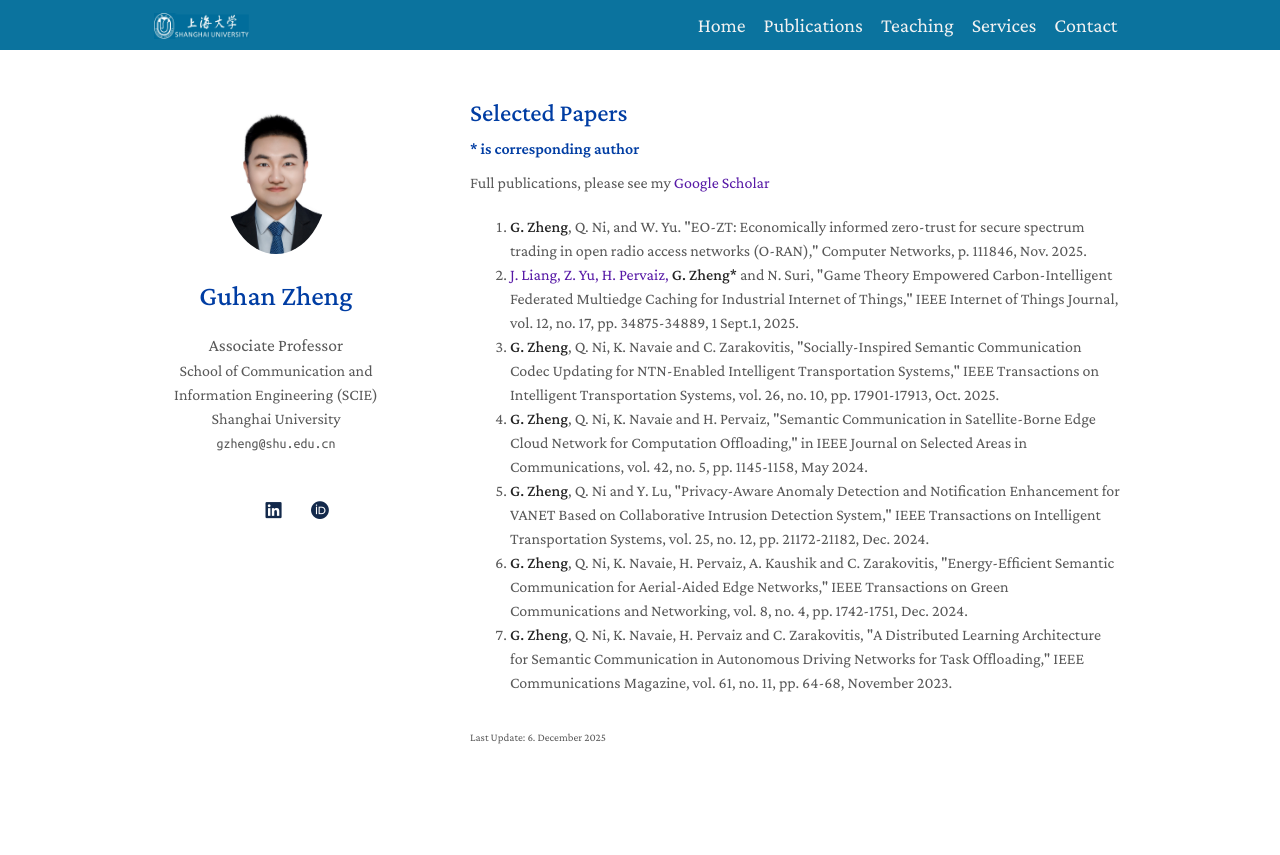
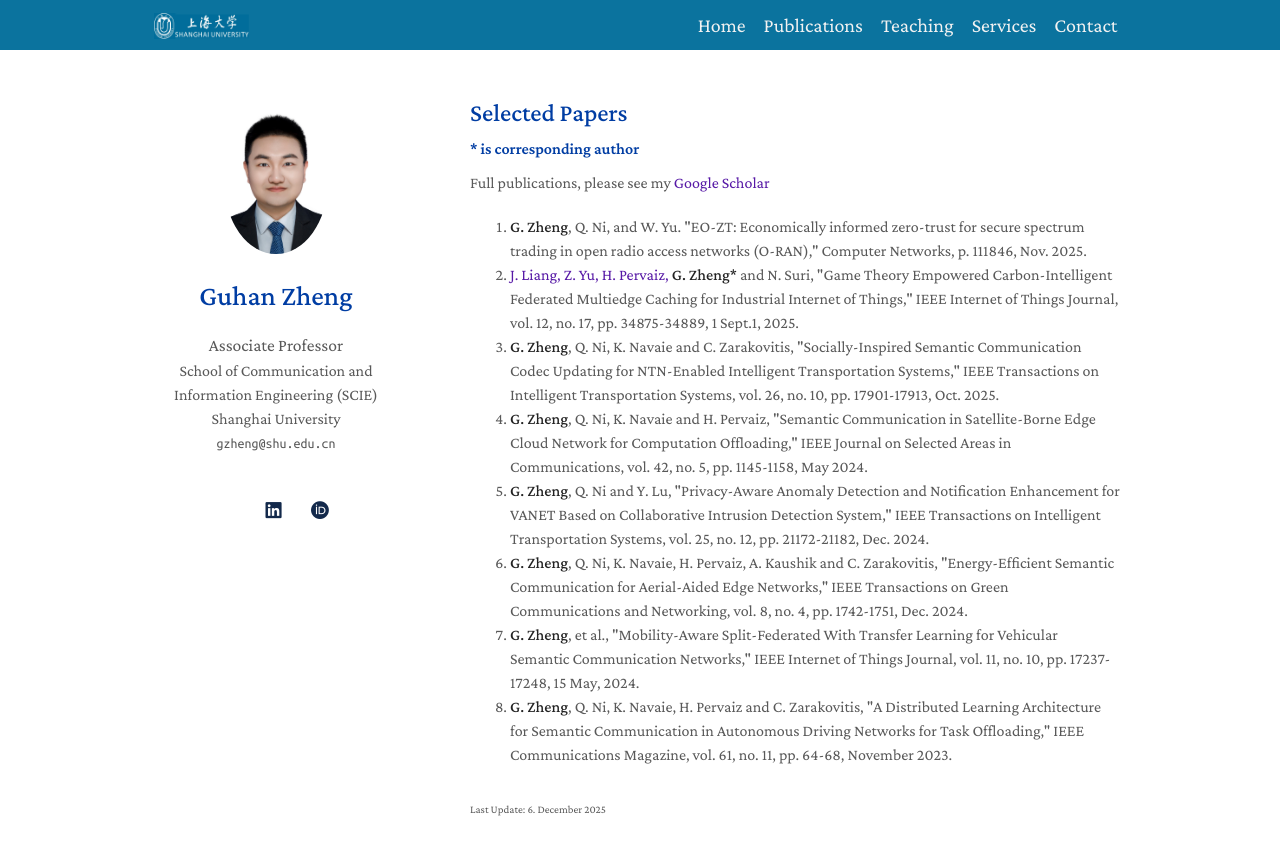
Before and after one commit to Guhan328/Guhan328.github.io, a Jekyll site: the page built from publications.md, in a window 1280 px wide. Shown: the top 855 px of the page. Built offline with Jekyll 4.4.1, drawn with Linux system fonts in a browser that asks for light colours; a style sheet for code colours, icons or effects is not loaded.

Commit message:
Update pubJournal.md

```diff
--- a/_includes/pubJournal.md
+++ b/_includes/pubJournal.md
@@ -8,9 +8,10 @@
   <li><a href="https://www.sciencedirect.com/science/article/pii/S1389128625008126"><autocolor><strong>G. Zheng</strong>, Q. Ni, and W. Yu. "EO-ZT: Economically informed zero-trust for secure spectrum trading in open radio access networks (O-RAN)," Computer Networks, p. 111846, Nov. 2025. </autocolor></a></li>
   <li><a href="https://ieeexplore.ieee.org/abstract/document/11075850">J. Liang, Z. Yu, H. Pervaiz, <autocolor><strong>G. Zheng*</strong> and N. Suri, "Game Theory Empowered Carbon-Intelligent Federated Multiedge Caching for Industrial Internet of Things," IEEE Internet of Things Journal, vol. 12, no. 17, pp. 34875-34889, 1 Sept.1, 2025.</autocolor></a></li>
   <li><a href="https://ieeexplore.ieee.org/abstract/document/10919123"><autocolor><strong>G. Zheng</strong>, Q. Ni, K. Navaie and C. Zarakovitis, "Socially-Inspired Semantic Communication Codec Updating for NTN-Enabled Intelligent Transportation Systems," IEEE Transactions on Intelligent Transportation Systems, vol. 26, no. 10, pp. 17901-17913, Oct. 2025.</autocolor></a></li>
-  <li><a href="https://ieeexplore.ieee.org/abstract/document/10445211"><autocolor><strong>G. Zheng</strong>, Q. Ni, K. Navaie and H. Pervaiz, "Semantic Communication in Satellite-Borne Edge Cloud Network for Computation Offloading," in IEEE Journal on Selected Areas in Communications, vol. 42, no. 5, pp. 1145-1158, May 2024.</autocolor></a></li>
+  <li><a href="https://ieeexplore.ieee.org/abstract/document/10445211"><autocolor><strong>G. Zheng</strong>, Q. Ni, K. Navaie and H. Pervaiz, "Semantic Communication in Satellite-Borne Edge Cloud Network for Computation Offloading," IEEE Journal on Selected Areas in Communications, vol. 42, no. 5, pp. 1145-1158, May 2024.</autocolor></a></li>
   <li><a href="https://ieeexplore.ieee.org/abstract/document/10734671"><autocolor><strong>G. Zheng</strong>, Q. Ni and Y. Lu, "Privacy-Aware Anomaly Detection and Notification Enhancement for VANET Based on Collaborative Intrusion Detection System," IEEE Transactions on Intelligent Transportation Systems, vol. 25, no. 12, pp. 21172-21182, Dec. 2024.</autocolor></a></li>
   <li><a href="https://ieeexplore.ieee.org/abstract/document/10527365"><autocolor><strong>G. Zheng</strong>, Q. Ni, K. Navaie, H. Pervaiz, A. Kaushik and C. Zarakovitis, "Energy-Efficient Semantic Communication for Aerial-Aided Edge Networks," IEEE Transactions on Green Communications and Networking, vol. 8, no. 4, pp. 1742-1751, Dec. 2024.</autocolor></a></li>
+  <li><a href="https://ieeexplore.ieee.org/abstract/document/10416926"><autocolor><strong>G. Zheng</strong>, et al., "Mobility-Aware Split-Federated With Transfer Learning for Vehicular Semantic Communication Networks," IEEE Internet of Things Journal, vol. 11, no. 10, pp. 17237-17248, 15 May, 2024.</autocolor></a></li>
   <li><a href="https://ieeexplore.ieee.org/abstract/document/10328182"><autocolor><strong>G. Zheng</strong>, Q. Ni, K. Navaie, H. Pervaiz and C. Zarakovitis, "A Distributed Learning Architecture for Semantic Communication in Autonomous Driving Networks for Task Offloading," IEEE Communications Magazine, vol. 61, no. 11, pp. 64-68, November 2023.</autocolor></a></li>
 
 </ol>
```
